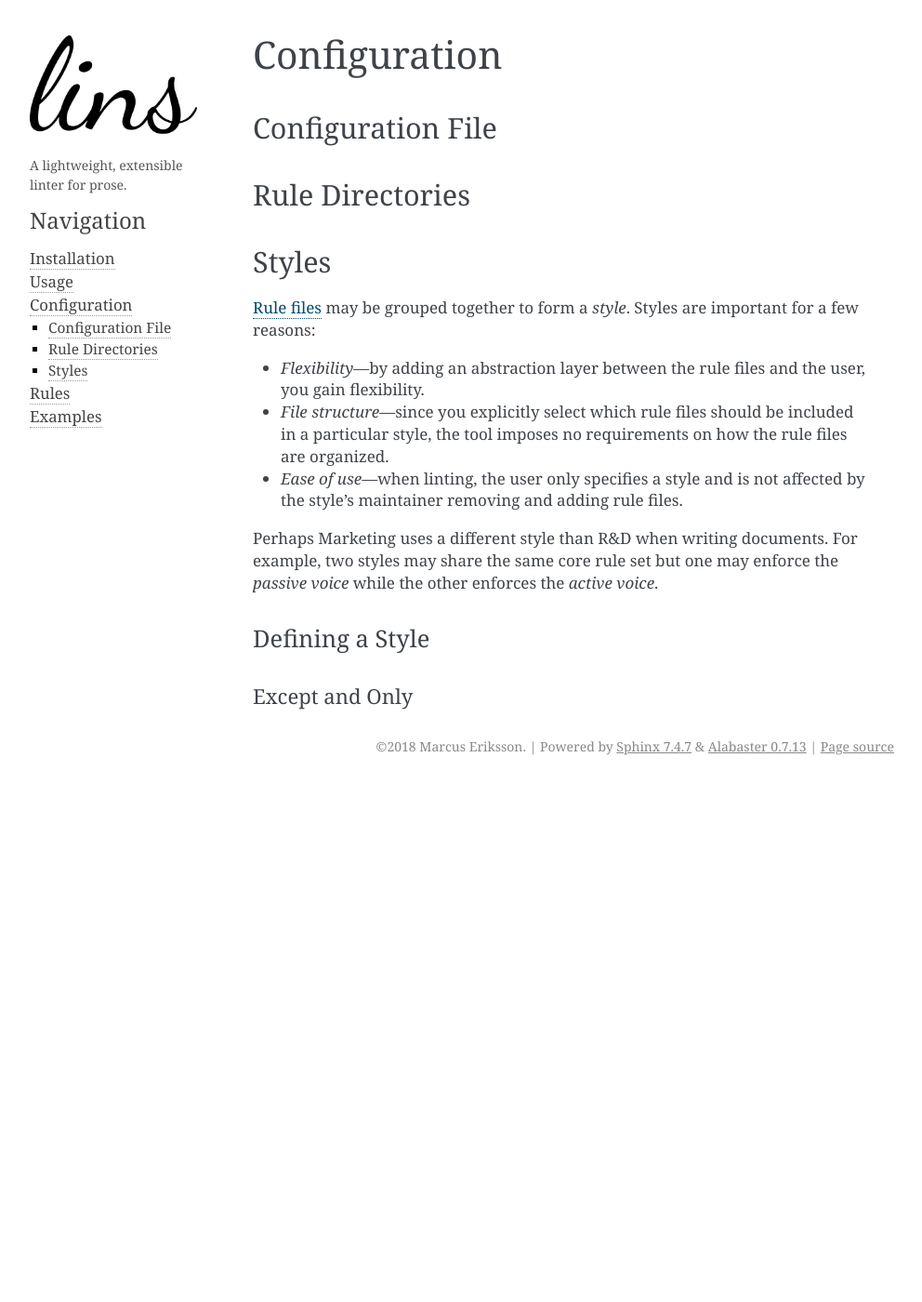
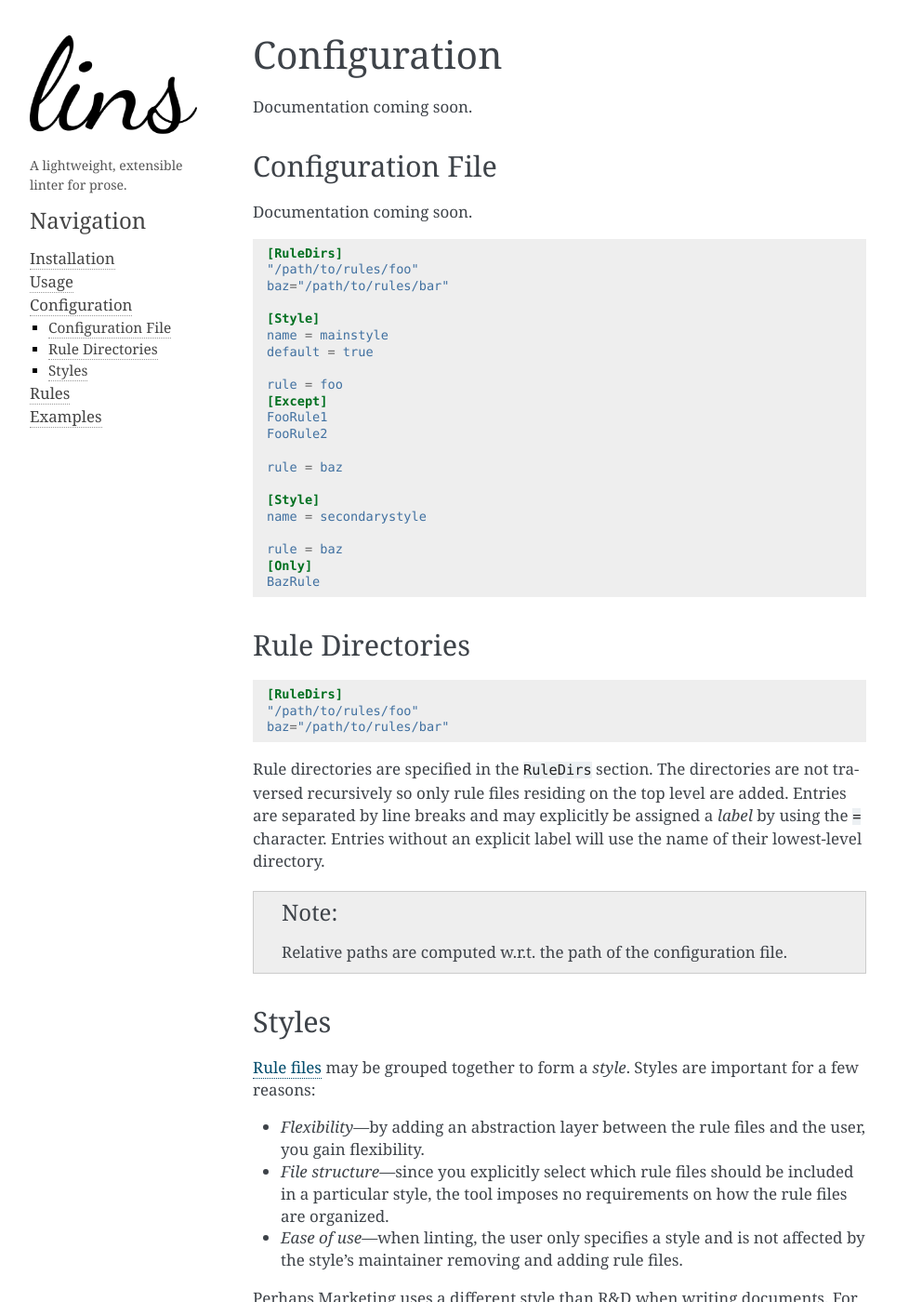
Before and after one commit to sthenic/lins, a Sphinx documentation site: the page built from doc/_source/configuration.rst, in a window 1280 px wide and 1400 px high. Shown: the whole window at 93% size, without its empty margins (148-1140 px from the left). Built offline with Sphinx 7.4.7, drawn with Linux system fonts in a browser that asks for light colours; some of the changed text lies outside the part shown.

Commit message:
[docs] Drafting section on configuration files.

```diff
--- a/doc/_source/configuration.rst
+++ b/doc/_source/configuration.rst
@@ -4,10 +4,17 @@
 Configuration
 *************
 
+Documentation coming soon.
+
 .. _`cfg_file`:
 
 Configuration File
 ==================
+
+Documentation coming soon.
+
+.. literalinclude:: lins.cfg
+    :language: cfg
 
 .. * File naming
 .. * Search behavior
@@ -18,8 +25,20 @@ Configuration File
 Rule Directories
 ================
 
-.. * Specifiying rule dirs
-.. * No recursive search
+.. literalinclude:: lins.cfg
+    :language: cfg
+    :lines: 1-3
+
+Rule directories are specified in the ``RuleDirs`` section. The directories are
+not traversed recursively so only rule files residing on the top level are
+added. Entries are separated by line breaks and may explicitly be assigned a
+*label* by using the ``=`` character. Entries without an explicit label will
+use the name of their lowest-level directory.
+
+.. note::
+
+    Relative paths are computed w.r.t. the path of the configuration file.
+
 
 .. _`cfg_styles`:
 
@@ -55,5 +74,17 @@ Defining a Style
 .. * Default style
 .. * Adding rule dirs (by name)
 
+Documentation coming soon.
+
+.. literalinclude:: lins.cfg
+    :language: cfg
+    :lines: 5-14
+
 Except and Only
 ###############
+
+Documentation coming soon.
+
+.. literalinclude:: lins.cfg
+    :language: cfg
+    :lines: 9-13,19-21
--- /dev/null
+++ b/doc/_source/lins.cfg
@@ -0,0 +1,21 @@
+[RuleDirs]
+"/path/to/rules/foo"
+baz="/path/to/rules/bar"
+
+[Style]
+name = mainstyle
+default = true
+
+rule = foo
+[Except]
+FooRule1
+FooRule2
+
+rule = baz
+
+[Style]
+name = secondarystyle
+
+rule = baz
+[Only]
+BazRule
--- a/doc/_source/rules.rst
+++ b/doc/_source/rules.rst
@@ -49,7 +49,7 @@ will be supplied the matching text as a replacement field.
 .. code-block:: YAML
 
     extends: existence
-    message: "Consider removing '$#'."
+    message: "Consider removing '$1'."
     ignorecase: true
     level: warning
     tokens:
--- a/doc/_source/usage.rst
+++ b/doc/_source/usage.rst
@@ -9,5 +9,5 @@ Documentation coming soon.
 Command Line Interface
 ======================
 
-.. literalinclude:: /../help_cli.txt
+.. literalinclude:: /../src/help_cli.txt
     :language: text
```
